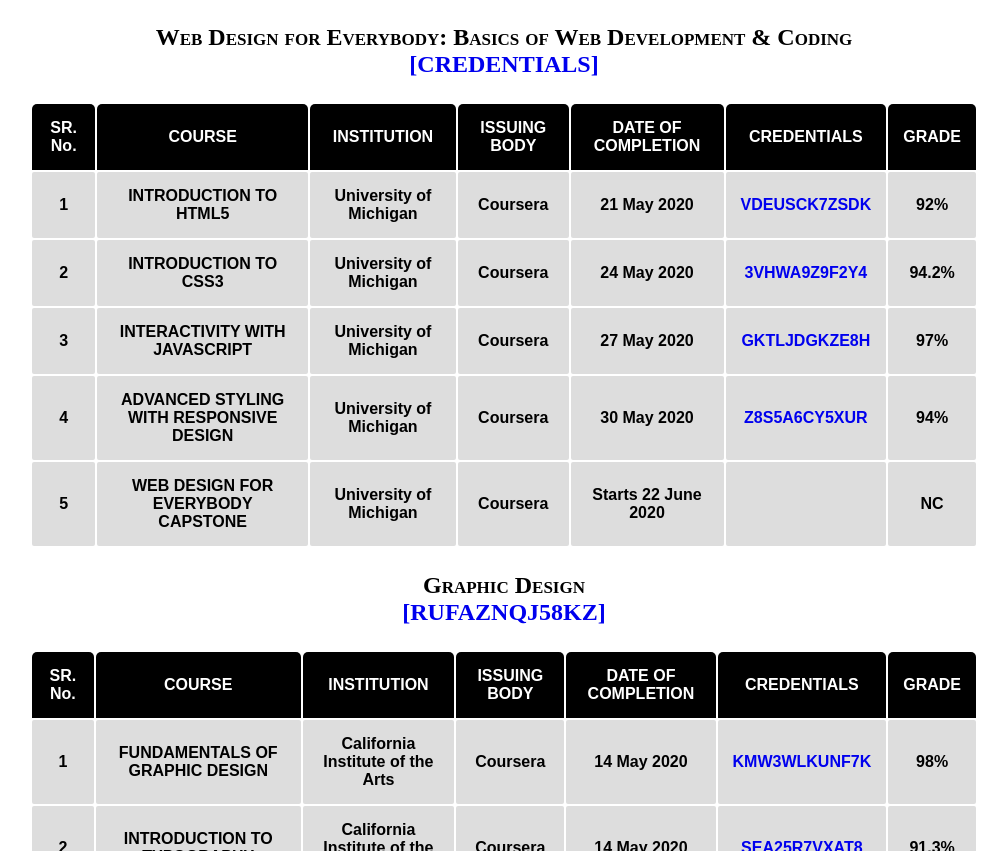
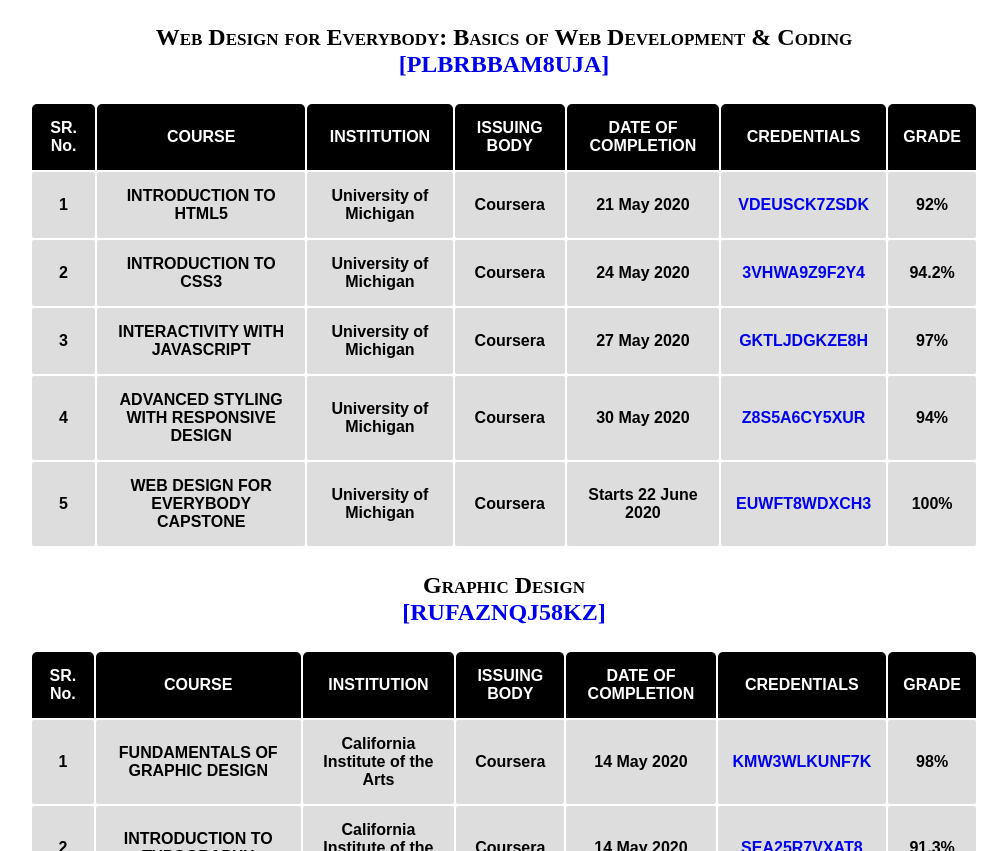
Before and after one commit to rvsdesigns/rvsdesigns.github.io, a plain HTML site: page resume.html in a window 1280 px wide. Shown: the part 4098-4949 px from the top of the page, without its empty margins (136-1143 px from the left). Drawn offline with Linux system fonts and the light colour scheme.

Commit message:
Added Web Design for Everybody: Capstone and Specialization

```diff
--- a/resume.html
+++ b/resume.html
@@ -138,7 +138,7 @@
 	<section class = "right">
 		<a name="Specializations">
 				<h2>Specializations</h2>
-				<h3>Web Design for Everybody: Basics of Web Development & Coding<br><a href="https://www.coursera.org/account/accomplishments/specialization/certificate">[CREDENTIALS]</a></h3>
+				<h3>Web Design for Everybody: Basics of Web Development & Coding<br><a href="https://www.coursera.org/account/accomplishments/specialization/certificate/PLBRBBAM8UJA">[PLBRBBAM8UJA]</a></h3>
 				<table>
 			<thead>
 				<tr><th>SR. No.</th>
@@ -191,8 +191,8 @@
 					<td>University of Michigan</td>
 					<td>Coursera</td>
 					<td>Starts 22 June 2020</td>
-					<td><a href=""><NC/></td>
-					<td>NC</td>
+					<td><a href="https://www.coursera.org/account/accomplishments/certificate/EUWFT8WDXCH3">EUWFT8WDXCH3</a></td>
+					<td>100%</td>
 				</tr>
 				</tbody>
 			</table>
```
